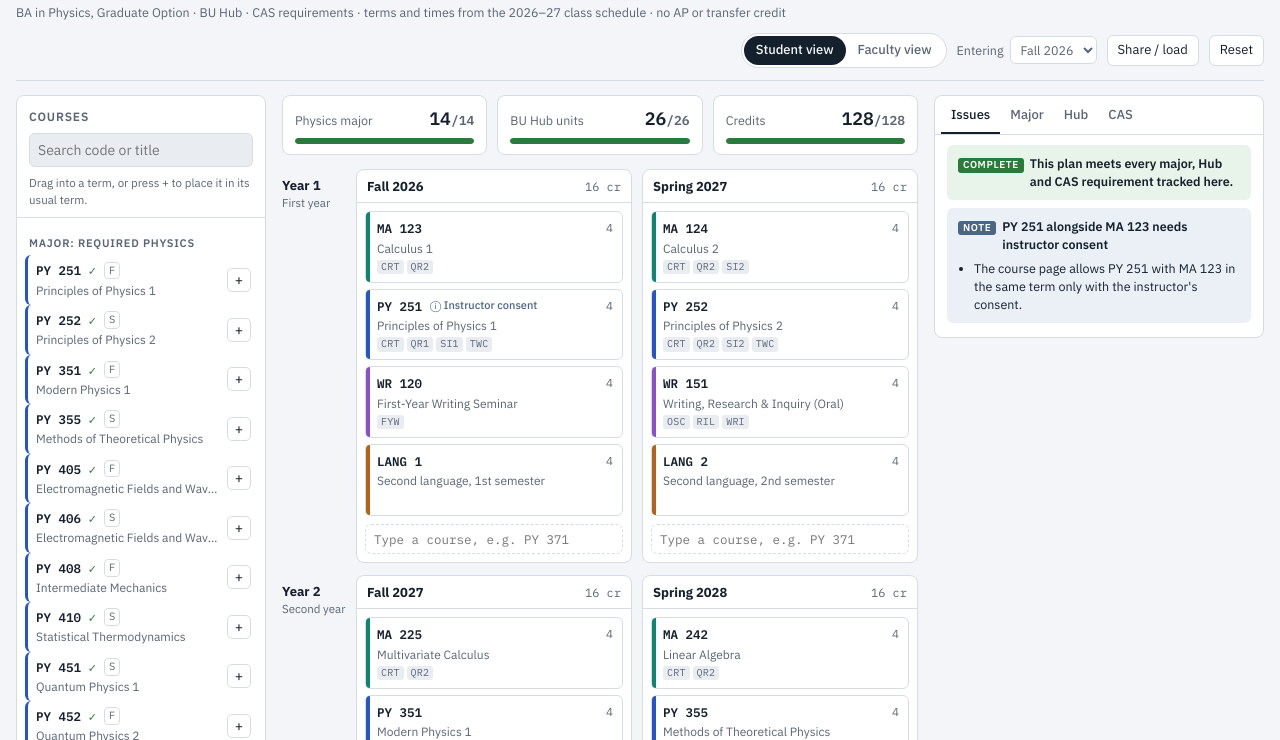
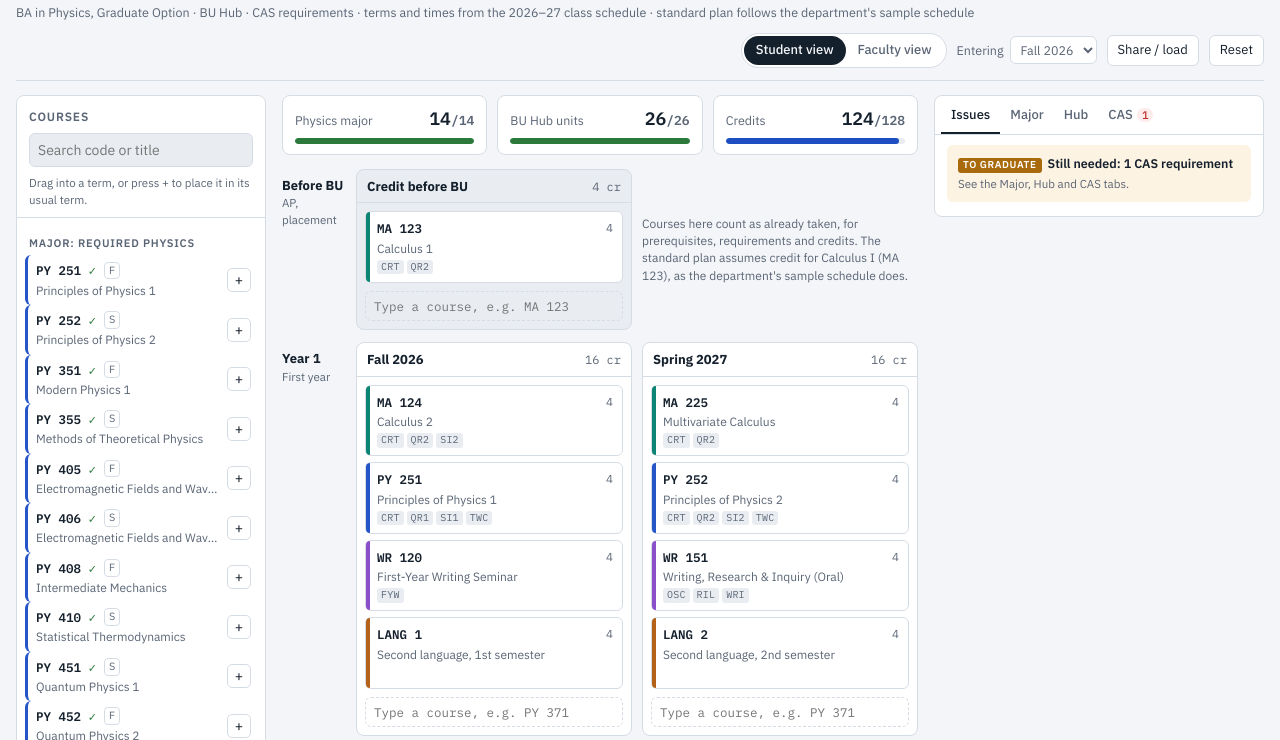
Before and after one commit to zdemirag/PhysicsPlanner, a plain HTML site: page physics-planner.html in a window 1280 px wide. Shown: the part 43-783 px from the top of the page. Drawn offline with Linux system fonts and the light colour scheme.

Commit message:
matching the sample schedule on the website

```diff
--- a/physics-planner.html
+++ b/physics-planner.html
@@ -97,6 +97,8 @@ body.faculty .facbar{display:block}
 .year{display:grid;grid-template-columns:64px repeat(2,minmax(0,1fr));gap:10px}
 @media (max-width:620px){.year{grid-template-columns:minmax(0,1fr)}.year .ylab{flex-direction:row;gap:8px}}
 .ylab{display:flex;flex-direction:column;padding-top:8px}
+.year.prior .term{min-height:0;background:var(--sunk)}
+.priornote{font-size:12px;color:var(--muted);align-self:center;max-width:46ch}
 .ylab b{font-size:13px}
 .ylab span{font-size:11.5px;color:var(--muted)}
 .term{background:var(--surface);border:1px solid var(--line);border-radius:var(--r);display:flex;flex-direction:column;min-width:0;min-height:120px;transition:border-color .15s,background .15s}
@@ -240,7 +242,7 @@ footer a{color:inherit}
 <header class="top">
   <div class="brand">
     <h1>Physics BA Planner</h1>
-    <div class="sub">BA in Physics, Graduate Option · BU Hub · CAS requirements · terms and times from the <span data-year>2026–27</span> class schedule · no AP or transfer credit</div>
+    <div class="sub">BA in Physics, Graduate Option · BU Hub · CAS requirements · terms and times from the <span data-year>2026–27</span> class schedule · standard plan follows the department's sample schedule</div>
   </div>
   <div class="controls">
     <div class="seg" id="modeSeg" role="group" aria-label="View">
@@ -416,18 +418,21 @@ const PE_EXCLUDE=['PY 313','PY 351','PY 355','PY 401','PY 402','PY 482','PY 491'
 /* ---------- State ---------- */
 const KEY='py-ba-planner-v3';
 let uid=1;const nid=()=>'i'+(uid++)+Math.random().toString(36).slice(2,6);
+/* standard plan = the department's Graduate Option sample schedule (term -1 = credit before BU;
+   social science / humanities slots carry Hub units that real courses in those terms carry) */
 function defaultItems(){
-  const P=[[0,'MA 123'],[0,'PY 251'],[0,'WR 120'],[0,'LANG 1'],
-   [1,'MA 124'],[1,'PY 252'],[1,'WR 151'],[1,'LANG 2'],
-   [2,'MA 225'],[2,'PY 351'],[2,'LANG 3'],[2,'HUB',{hub:['PIL','ETR']}],
-   [3,'PY 355'],[3,'MA 242'],[3,'LANG 4'],[3,'HUB',{hub:['AEX','CRI']}],
-   [4,'PY 405'],[4,'PY 408'],[4,'HUB',{hub:['SO1','GCI']}],[4,'FREE'],
-   [5,'PY 406'],[5,'PY 451'],[5,'HUB',{hub:['WIN','CRI']}],[5,'FREE'],
-   [6,'PY 452'],[6,'PY 581'],[6,'FREE'],[6,'FREE'],
-   [7,'PY 410'],[7,'PY ELECTIVE'],[7,'FREE'],[7,'FREE']];
+  const P=[[-1,'MA 123'],
+   [0,'PY 251'],[0,'MA 124'],[0,'WR 120'],[0,'LANG 1'],
+   [1,'PY 252'],[1,'MA 225'],[1,'WR 151'],[1,'LANG 2'],
+   [2,'PY 351'],[2,'MA ELECTIVE',{title:'MA 226 or MA 242'}],[2,'HUB',{title:'Social science',hub:['SO1','GCI']}],[2,'LANG 3'],
+   [3,'PY 355'],[3,'MA ELECTIVE',{title:'MA 226 or MA 242'}],[3,'HUB',{title:'Social science',hub:['ETR','CRI']}],[3,'LANG 4'],
+   [4,'PY 405'],[4,'PY 408'],[4,'HUB',{title:'Humanities',hub:['PIL','WIN']}],[4,'FREE'],
+   [5,'PY 406'],[5,'PY 451'],[5,'HUB',{title:'Humanities',hub:['AEX','CRI']}],[5,'FREE'],
+   [6,'PY 452'],[6,'PY 581'],[6,'FREE'],
+   [7,'PY 410'],[7,'PY ELECTIVE',{title:'PY 371, PY 421 or 500-level'}],[7,'FREE']];
   return P.map(([term,code,ov])=>({id:nid(),code,term,ov:ov||null}));
 }
-function freshState(){return{v:5,mode:'student',start:META.fallYear||2026,items:defaultItems(),offer:{},custom:{},tab:'issues'}}
+function freshState(){return{v:6,mode:'student',start:META.fallYear||2026,items:defaultItems(),offer:{},custom:{},tab:'issues'}}
 let S;
 try{S=JSON.parse(localStorage.getItem(KEY)||'null')}catch(e){S=null}
 if(!S||!Array.isArray(S.items))S=freshState();
@@ -436,6 +441,8 @@ S.offer=S.offer||{};S.custom=S.custom||{};S.tab=S.tab||'issues';
 if(!S.v||S.v<5){const hasMA242=S.items.some(i=>i.code==='MA 242');let restored=false;
   S.items=S.items.filter(i=>{if(i.code!=='MA ELECTIVE')return true;if(!hasMA242&&!restored){i.code='MA 242';restored=true;return true}return false});
   S.v=5}
+/* one-time update: the standard plan now follows the department's sample schedule */
+if(S.v<6){S.items=defaultItems();S.v=6}
 function save(){try{localStorage.setItem(KEY,JSON.stringify(S))}catch(e){}}
 
 /* ---------- Helpers ---------- */
@@ -445,8 +452,9 @@ const course=code=>CAT[code]||S.custom[code]||hubCourse(code)||null;
 function info(it){const b=course(it.code)||{code:it.code,title:it.code,cr:4,dept:'OTHER',hub:[],req:[]};const o=it.ov||{};
   return Object.assign({},b,{title:o.title??b.title,cr:o.cr??b.cr,hub:o.hub??b.hub});}
 const seasonOf=t=>t%2===0?'F':'S';
-const termName=t=>`${SEASON[t%2]} ${S.start+Math.ceil(t/2)}`;
-const termShort=t=>`${SEASON[t%2]} Y${Math.floor(t/2)+1}`;
+/* term -1 holds credit earned before BU (AP, placement) */
+const termName=t=>t<0?'Credit before BU':`${SEASON[t%2]} ${S.start+Math.ceil(t/2)}`;
+const termShort=t=>t<0?'Prior credit':`${SEASON[t%2]} Y${Math.floor(t/2)+1}`;
 /* offering: faculty override, else this year's schedule, else the published pattern */
 const schedPat=code=>{const sc=SCHED[code]||HUBC[code];return sc?((sc.F?'F':'')+(sc.S?'S':''))||null:null};
 const offering=code=>{const b=course(code);if(!b)return null;return S.offer[code]??schedPat(code)??b.off??null};
@@ -494,7 +502,7 @@ function analyze(){
         push({sev:'info',item:it.id,short:'Instructor consent',h:`${it.code} alongside ${hit[0]} needs instructor consent`,lines:[`The course page allows ${it.code} with ${hit[0]} in the same term only with the instructor's consent.`]});
       }
     }
-    const off=offering(it.code);const seas=SEASON[it.term%2].toLowerCase();
+    const off=it.term<0?null:offering(it.code);const seas=SEASON[Math.abs(it.term)%2].toLowerCase();
     if(off&&!off.includes(seasonOf(it.term))&&b.dept!=='PY'){
       push({sev:'warn',item:it.id,short:`Not run in ${seas} ${YEAR}`,h:`${it.code} ran only in ${off==='F'?'fall':'spring'} in ${YEAR}`,lines:[`Check that it will run in ${seas}, or move it to a ${off==='F'?'fall':'spring'} term.`]});
     }else if(off&&!off.includes(seasonOf(it.term))){
@@ -510,7 +518,7 @@ function analyze(){
       lines.push(`Running it in ${SEASON[it.term%2].toLowerCase()} needs a new section or moving the existing one. Students on the standard sequence would then be out of step.`);
       if(fac)push({sev:'prop',item:it.id,short:`Not offered in ${SEASON[it.term%2].toLowerCase()}`,h:`${it.code} in ${termName(it.term)}: not normally taught in ${SEASON[it.term%2].toLowerCase()}`,lines});
       else push({sev:'err',item:it.id,short:`Not offered in ${SEASON[it.term%2].toLowerCase()}`,h:`${it.code} is not offered in ${SEASON[it.term%2].toLowerCase()}`,lines:[`${offLabel(off)} in the ${YEAR} schedule. Move it to a ${off==='F'?'fall':'spring'} term.`]});
-    }else if(!SCHED[it.code]&&CAT[it.code]&&!CAT[it.code].multi&&(b.dept==='PY'||b.dept==='MA')){
+    }else if(it.term>=0&&!SCHED[it.code]&&CAT[it.code]&&!CAT[it.code].multi&&(b.dept==='PY'||b.dept==='MA')){
       push({sev:'info',item:it.id,short:'Not on '+YEAR+' schedule',h:`${it.code} is not on the ${YEAR} schedule`,lines:[`${b.off?`Published pattern: ${offLabel(b.off).toLowerCase()}. `:''}Confirm it will run before relying on it.`]});
     }
   }
@@ -600,7 +608,7 @@ function renderShelf(){
   $('#codes').innerHTML=all.concat(Object.keys(HUBC).filter(c=>!CAT[c]&&!S.custom[c])).map(c=>`<option value="${esc(c)}">${esc(course(c).title)}</option>`).join('');
 }
 /* in faculty view: a physics course outside its normal (scheduled or published) terms, even if you've opened that term in Offerings */
-function isOffTerm(it){if(S.mode!=='faculty')return false;const b=course(it.code);if(!b||b.dept!=='PY'||b.multi)return false;
+function isOffTerm(it){if(S.mode!=='faculty'||it.term<0)return false;const b=course(it.code);if(!b||b.dept!=='PY'||b.multi)return false;
   const normal=schedPat(it.code)??b.off;const now=offering(it.code);const s=seasonOf(it.term);
   return !!((normal&&!normal.includes(s))||(now&&!now.includes(s)))}
 /* all of a card's issues as short labels, most serious first; missing prerequisites merged into one label */
@@ -625,6 +633,12 @@ function cardOrder(a,b){const x=info(a),y=info(b);
   return (DEPT_RANK[x.dept]??4)-(DEPT_RANK[y.dept]??4)||(!!x.ph-!!y.ph)||num(a.code)-num(b.code)||a.code.localeCompare(b.code)||a.id.localeCompare(b.id)}
 function renderYears(){let html='';
   const yname=['First year','Second year','Third year','Fourth year'];
+  {const items=S.items.filter(i=>i.term<0).sort(cardOrder);const cr=items.reduce((a,i)=>a+(+info(i).cr||0),0);
+   html+=`<div class="year prior"><div class="ylab"><b>Before BU</b><span>AP, placement</span></div>
+     <div class="term" data-term="-1"><div class="th"><b>Credit before BU</b><span class="cr">${cr} cr</span></div>
+       <div class="cards">${items.map(cardHTML).join('')}</div>
+       <div class="addrow"><input list="codes" data-addterm="-1" placeholder="Type a course, e.g. MA 123" aria-label="Add credit earned before BU" id="add--1"></div></div>
+     <div class="priornote">Courses here count as already taken, for prerequisites, requirements and credits. The standard plan assumes credit for Calculus I (MA 123), as the department's sample schedule does.</div></div>`}
   for(let y=0;y<4;y++){html+=`<div class="year"><div class="ylab"><b>Year ${y+1}</b><span>${yname[y]}</span></div>`;
     for(const t of [2*y,2*y+1]){const items=S.items.filter(i=>i.term===t).sort(cardOrder);const cr=items.reduce((a,i)=>a+(+info(i).cr||0),0);
       html+=`<div class="term" data-term="${t}"><div class="th"><b>${termName(t)}</b><span class="cr${cr>18||cr<12?' hi':''}">${cr} cr</span></div>
@@ -685,7 +699,7 @@ function renderRail(){
 
 /* ---------- Actions ---------- */
 let toastT;function toast(msg){const t=$('#toast');t.textContent=msg;t.hidden=false;clearTimeout(toastT);toastT=setTimeout(()=>t.hidden=true,3600)}
-function canPlace(code,term){const off=offering(code);
+function canPlace(code,term){if(term<0)return true;const off=offering(code);
   if(S.mode==='student'&&course(code)?.dept==='PY'&&off&&!off.includes(seasonOf(term))){toast(`${code} is offered in ${off==='F'?'fall':'spring'} only. Switch to Faculty view to place it in ${SEASON[term%2].toLowerCase()}.`);return false}
   return true}
 function addCourse(code,term,ov){const b=course(code);
@@ -727,7 +741,7 @@ function openDetail(id){const it=S.items.find(i=>i.id===id);if(!it)return;const
    ${S.mode==='faculty'&&base.dept==='PY'&&CAT[it.code]?`<div><div class="sect">Offering pattern for this plan</div><div class="seg" role="group" aria-label="Offering">
       ${['F','S','FS'].map(o=>`<button type="button" data-off="${o}" aria-pressed="${off===o}">${offLabel(o)}</button>`).join('')}</div>
       ${S.offer[it.code]?`<button type="button" class="btn" data-offreset style="margin-left:8px">Use published</button>`:''}</div>`:''}
-   <label for="edTerm" style="max-width:200px">Move to<select id="edTerm">${Array.from({length:8},(_,t)=>`<option value="${t}"${t===it.term?' selected':''}>${termName(t)}</option>`).join('')}</select></label>
+   <label for="edTerm" style="max-width:200px">Move to<select id="edTerm">${Array.from({length:9},(_,t)=>t-1).map(t=>`<option value="${t}"${t===it.term?' selected':''}>${termName(t)}</option>`).join('')}</select></label>
    ${base.ph&&base.dept!=='PY'&&base.dept!=='MA'?`<button type="button" class="btn" data-findslot style="align-self:flex-start">Find a Hub course for this slot</button>`:''}
    <div class="foot"><button type="button" class="btn danger" data-remove>Remove</button><button type="button" class="btn" data-close>Cancel</button><button type="button" class="btn primary" data-save>Save</button></div>`;
   body.onclick=e=>{const t=e.target.closest('button');if(!t)return;
@@ -880,7 +894,7 @@ document.addEventListener('dragstart',e=>{const card=e.target.closest('.card'),c
 document.addEventListener('dragend',()=>{document.querySelectorAll('.dragging').forEach(x=>x.classList.remove('dragging'));document.querySelectorAll('.term.over').forEach(x=>x.classList.remove('over','bad','prop'));drag=null});
 document.addEventListener('dragover',e=>{const t=e.target.closest('.term');if(!t||!drag)return;e.preventDefault();
   document.querySelectorAll('.term.over').forEach(x=>x!==t&&x.classList.remove('over','bad','prop'));
-  const off=course(drag.code)?.dept==='PY'?offering(drag.code):null,term=+t.dataset.term;const offTerm=off&&!off.includes(seasonOf(term));
+  const off=course(drag.code)?.dept==='PY'?offering(drag.code):null,term=+t.dataset.term;const offTerm=term>=0&&off&&!off.includes(seasonOf(term));
   t.classList.add('over');t.classList.toggle('bad',offTerm&&S.mode==='student');t.classList.toggle('prop',offTerm&&S.mode==='faculty')});
 document.addEventListener('dragleave',e=>{const t=e.target.closest('.term');if(t&&!t.contains(e.relatedTarget))t.classList.remove('over','bad','prop')});
 document.addEventListener('drop',e=>{const t=e.target.closest('.term');if(!t||!drag)return;e.preventDefault();const term=+t.dataset.term;const d=drag;drag=null;
```
